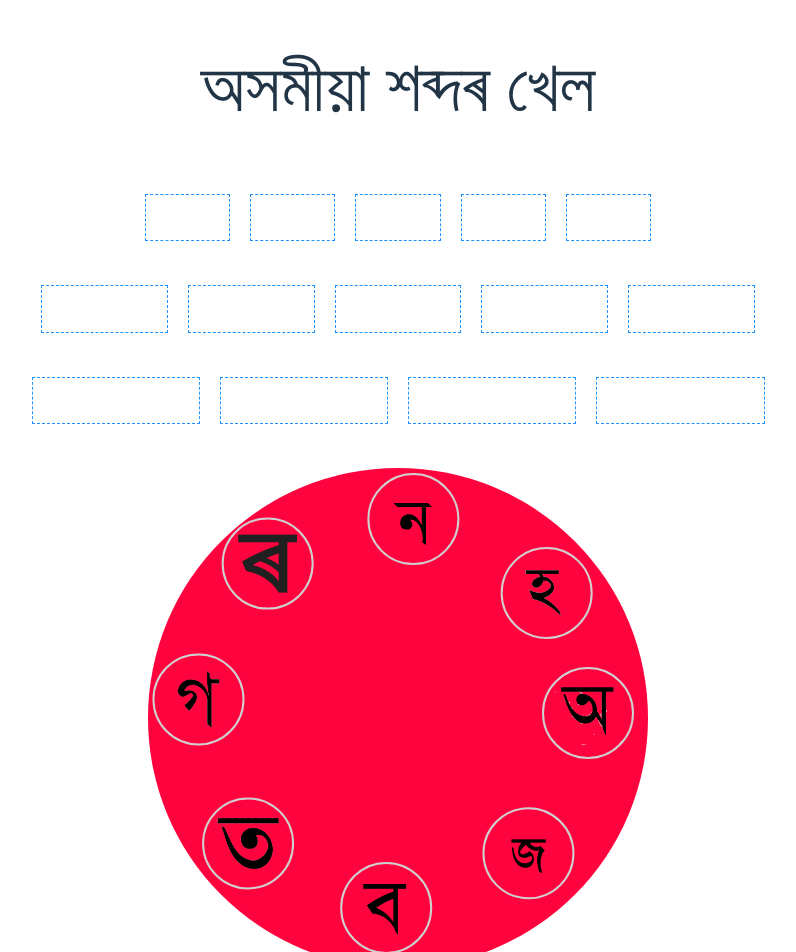
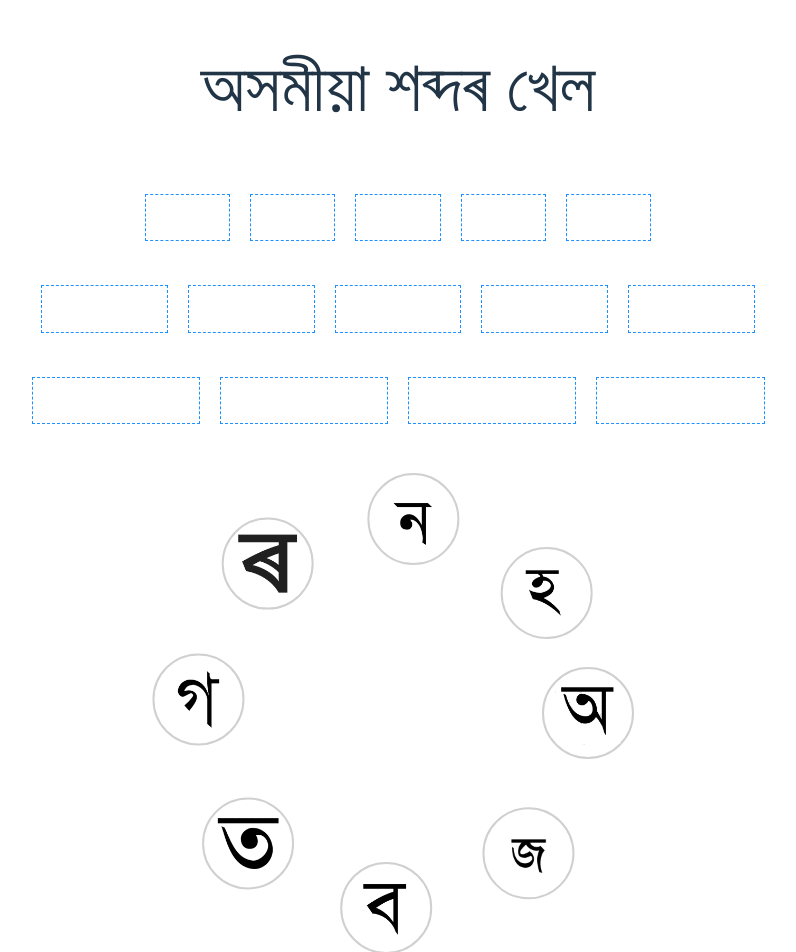
Before and after one commit to tuktuk24/assamese-wordy, a React (Vite) app: page / in a window 1280 px wide. Shown: the top 952 px of the page, without its empty margins (242-1038 px from the left). Built offline with nearby package versions, Linux system fonts and the light colour scheme.

Commit message:
canvas cont...

```diff
--- a/src/App.css
+++ b/src/App.css
@@ -56,10 +56,22 @@
 .circular {
     width: 500px;
     height: 500px;
-    background-color: #FF033E;
+    /* background-color: #ff033e; */
+    background: transparent;
     border-radius: 50%;
     position: relative;
     flex-wrap: wrap;
+}
+
+#canvas {
+    position: absolute;
+    width: 100%;
+    height: 100%;
+    top: 0;
+    left: 0;
+    background: transparent;
+    border-radius: 50%;
+    z-index: -1;
 }
 
 .circular li {
--- a/src/WordCookies.jsx
+++ b/src/WordCookies.jsx
@@ -1,11 +1,13 @@
 import React, { useState, useEffect } from 'react';
 import CookieLetter from './components/CookieLetter';
+import CookieCanvas from './components/CookieCanvas';
 import { finalSpaceCharacters, words, ban, bar, jar, nar, hot, batar, garaj, haran, jagar, bahan, ajgar, abagat, abanat, hazarat } from './utils/stage1';
 
 const WordCookies = () => {
     const [characters, updateCharacters] = useState(finalSpaceCharacters);
     const [match, setMatch] = useState([])
     const [startPos, setStartPos] = useState(null)
+    const [pathPoints, setPathPoints] = useState([])
     const [message, setMessage] = useState(null)
     const [isFirstMatched, setIsFirstMatched] = useState(false)
     const [isSecondMatched, setIsSecondMatched] = useState(false)
@@ -25,7 +27,10 @@ const WordCookies = () => {
 
     useEffect(() => {
         const messageInterval = setInterval(() => setMessage(null), 3000)
-        return () => clearInterval(messageInterval)
+
+        return () => {
+            clearInterval(messageInterval)
+        }
     }, [])
 
     useEffect(() => {
@@ -112,15 +117,29 @@ const WordCookies = () => {
     function handleDragStart(event) {
         //
         console.log("STARTED", event)
+        setPathPoints([])
+
         setStartPos({
             x: event.screenX,
             y: event.screenY
         })
     }
 
-    function handleDraw(event) {
-        //
-        console.log("DRAWING", event)
+    function handleDrag(event){
+        if(Math.random() > 0.7){
+            //calculate delta
+            const deltaX = pathPoints[pathPoints.length - 1]?.x - event.screenX
+            const deltaY = pathPoints[pathPoints.length - 1]?.y - event.screenY
+            setPathPoints([
+                ...pathPoints,
+                {
+                    x: event.screenX,
+                    y: event.screenY,
+                    deltaX, deltaY
+                }
+            ])
+        }
+        console.log("DRAWING", event.screenY)
     }
 
     function handleOnDragEnd(result) {
@@ -258,7 +277,8 @@ const WordCookies = () => {
 
                 {isWinner ? <h2>CONGRATULATIONS</h2>
                     :
-                    <ul className="characters circular" onDragStart={e => handleDragStart(e)} onDrag={e => handleDraw(e)}>
+                    <ul className="characters circular" onDragStart={e => handleDragStart(e)} onDrag={e => handleDrag(e)}>
+                        <CookieCanvas startPos={startPos} pathPoints={pathPoints}/>
                         {characters.map(({ id, thumb }, index) => <CookieLetter key={id} thumb={thumb} id={id} index={index} />)}
                     </ul>
                 }
--- /dev/null
+++ b/src/components/CookieCanvas.jsx
@@ -0,0 +1,47 @@
+import {useRef, useState, useEffect} from 'react'
+
+const CookieCanvas = ({startPos, pathPoints}) => {
+    const [ctx, setCtx] = useState(null)
+    const [canvasPos, setCanvasPos] = useState(null)
+    const canvas = useRef()
+
+    useEffect(() => {
+        const context = canvas.current.getContext('2d');
+        console.log("CANVAS", canvas.current.getBoundingClientRect())
+        setCanvasPos({
+            x: canvas.current.getBoundingClientRect().x,
+            y: canvas.current.getBoundingClientRect().y
+        })
+        setCtx(context)
+    }, [])
+
+    useEffect(() => {
+        //Clear Old curve
+        if(ctx)
+        ctx.clearRect(0,0, canvas.current.width, canvas.current.height);
+    }, [startPos])
+
+    useEffect(() => {
+        // console.log(startPos, pathPoints)
+        if(startPos){
+            ctx.strokeStyle = "dodgerblue";
+            ctx.lineWidth = 3
+            ctx.beginPath();
+            ctx.moveTo(startPos.x - canvasPos.x,startPos.y - canvasPos.y);
+
+            ctx.lineTo(startPos.x - canvasPos.x + 5,startPos.y - canvasPos.y + 5);
+            ctx.stroke();
+            // for(let i = 0; i < pathPoints.length; i++){
+            //     ctx.lineTo(pathPoints[i].deltaX, pathPoints[i].deltaY);
+            //     ctx.moveTo(pathPoints[i].deltaX, pathPoints[i].deltaY);
+            //     ctx.stroke();
+            // }
+        }
+    }, [pathPoints])
+
+    return (
+        <canvas ref={canvas} id="canvas"></canvas>
+    )
+}
+
+export default CookieCanvas
```
